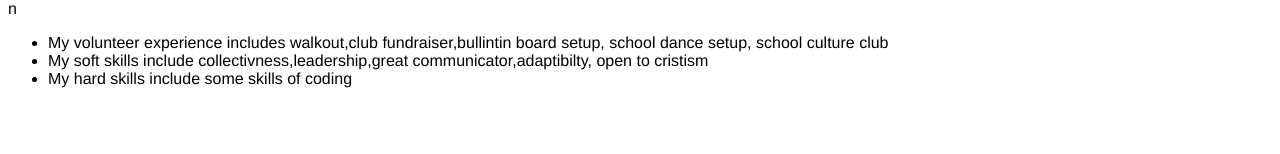
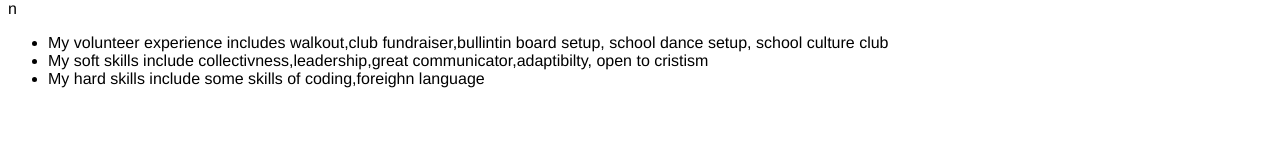
Before and after one commit to JPA27/JPA27.github.io, a plain HTML site: page index.html in a window 1280 px wide. Shown: the part 523-677 px from the top of the page. Drawn offline with Linux system fonts and the light colour scheme.

Commit message:
Update index.html

```diff
--- a/index.html
+++ b/index.html
@@ -46,7 +46,7 @@
 		<ul>
 		    <li>My volunteer experience includes walkout,club fundraiser,bullintin board setup, school dance setup, school culture club</li>
 		    <li>My soft skills include collectivness,leadership,great communicator,adaptibilty, open to cristism   </li>
-		    <li>My hard skills include some skills of coding </li>
+		    <li>My hard skills include some skills of coding,foreighn language </li>
 		</ul>
 	</font>
 
```
